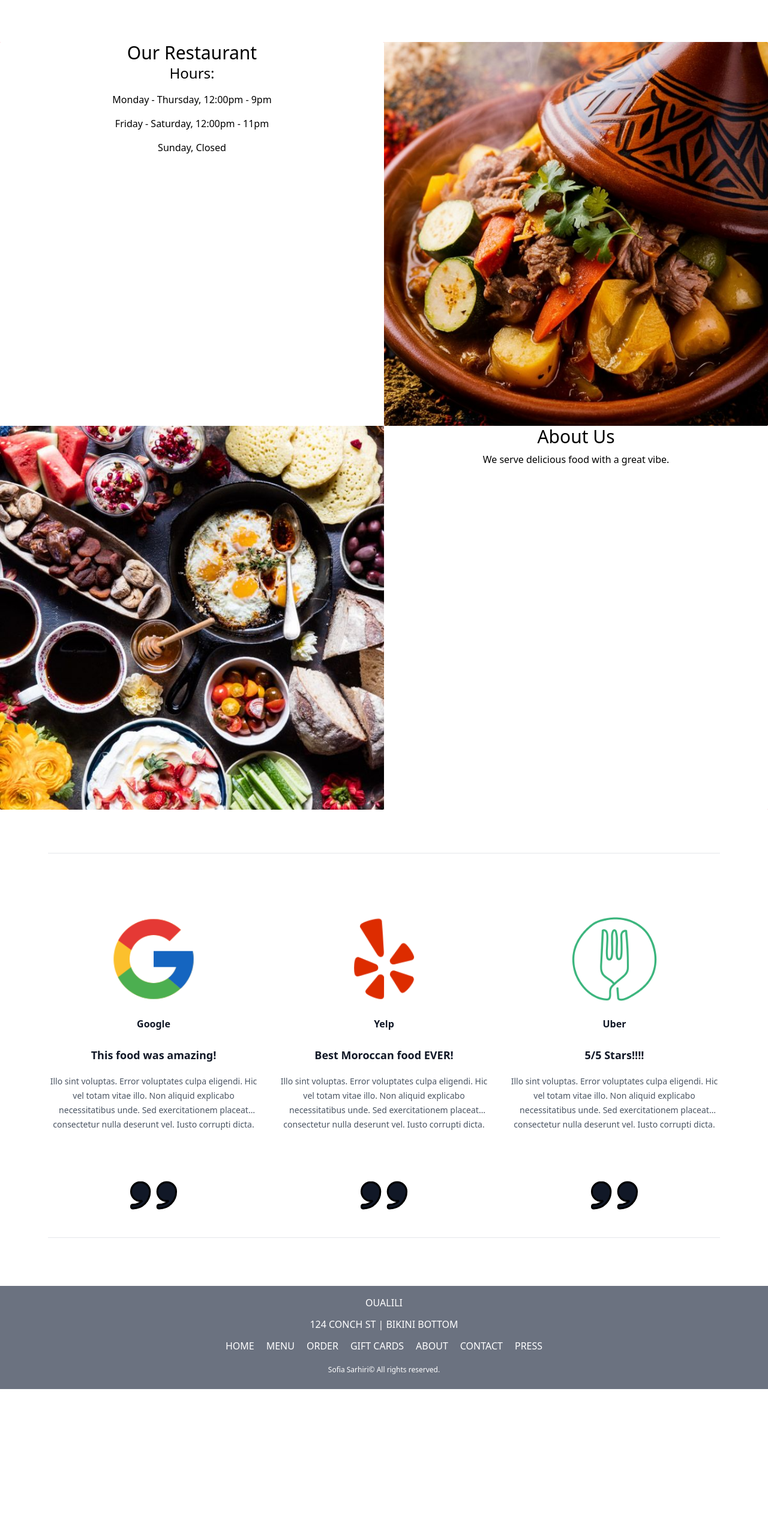
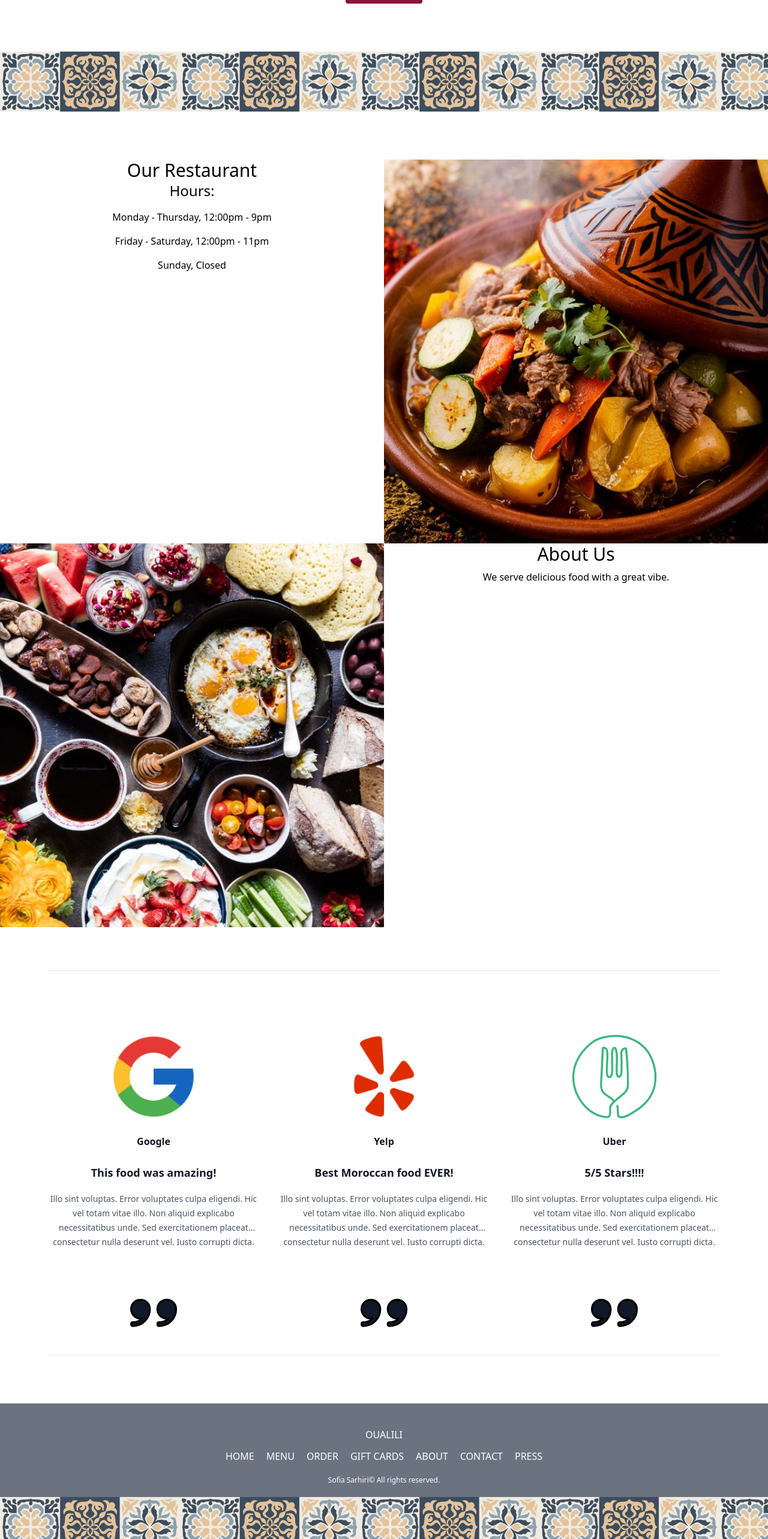
Before and after one commit to sarhiri/restaurant-client, a React (Create React App) app: page / in a window 1280 px wide. Shown: the part 1452-4018 px from the top of the page at 60% size. Before the commit the page ends 3768 px from the top, so only its background shows below. Built offline with nearby package versions, Linux system fonts and the light colour scheme.

Commit message:
mock tile row added

```diff
--- a/src/components/Abouthome.jsx
+++ b/src/components/Abouthome.jsx
@@ -1,4 +1,5 @@
 import background from '../images/moroccan.webp';
+import Tiles from '../components/TileRow'
 
 export default function Example() {
   return (
@@ -12,6 +13,7 @@ export default function Example() {
       {/* Semi-transparent overlay */}
       <div className="absolute inset-0 bg-gray-900 opacity-50 -z-10"></div>
 
+
       {/* Content */}
       <div className="mx-auto max-w-7xl px-6 lg:px-8">
         <div className="mx-auto max-w-2xl lg:mx-0">
@@ -22,6 +24,9 @@ export default function Example() {
           </p>
         </div>
       </div>
+      {/* <div className="relative bottom-0 w-full">
+      <Tiles />
+      </div> */}
     </div>
   );
 }
--- a/src/components/Grid.jsx
+++ b/src/components/Grid.jsx
@@ -3,7 +3,7 @@ import food2 from '../images/vibes.jpeg';
 
 export default function Example() {
   return (
-    <div className="bg-rose-200">
+    <div className="bg-rose-200 mt-20">
       <div className="grid grid-cols-2 md:grid-cols-1 lg:grid-cols-2 gap-0 ">
         {/* Text Box 1 */}
         <div className="bg-white aspect-w-1 aspect-h-1 overflow-hidden rounded-sm flex items-center justify-center p-4">
--- a/src/components/Hours.jsx
+++ b/src/components/Hours.jsx
@@ -1,13 +1,15 @@
 export default function Hours(){
   return(
     <>
-    <h1 className='text-6xl text-center py-10'>Hours</h1>
-    <div className="p-20 m-10 border text-center">
+    <div className="border m-10">
+    <h1 className='text-6xl text-center py-10 '>Hours</h1>
+    <div className="p-20 m-10  text-center">
       Monday - Thursday, 12pm - 9pm <br/>
       Friday - Saturday, 12pm - 11pm <br/>
       Sunday, Closed
 
     </div>
+    </div>
     </>
   )
 }
--- a/src/components/Mission.jsx
+++ b/src/components/Mission.jsx
@@ -4,7 +4,7 @@ export default function Mission(){
 
     return (
       <>
-      <div className="big-div flex flex-row justify-center py-20 px-10 gap-4 my-10 ">
+      <div className="big-div flex lg:flex-row sm:flex-col justify-center py-10 px-10 gap-4 my-10 ">
         {/* Text container */}
         <div className="text-div border p-10">
           <h1 className="text-center p-4">Our Mission</h1>
--- /dev/null
+++ b/src/components/TileRow.jsx
@@ -0,0 +1,16 @@
+import tile from '../images/tiles.jpg'
+
+
+export default function TileRow() {
+  const tileStyle = {
+    backgroundImage: `url(${tile})`,
+    backgroundRepeat: 'repeat-x', // Repeats the image horizontally
+    backgroundSize: 'auto 100px', // Ensures the height is 100px
+    height: '100px',
+    width: '100%', // Takes up the full width of the device
+  };
+
+  return (
+    <div style={tileStyle}></div>
+  );
+}
--- a/src/components/footer.jsx
+++ b/src/components/footer.jsx
@@ -1,10 +1,10 @@
 // src/components/Footer.js
+import Tiles from '../components/TileRow'
 
 function Footer() {
   return (
-    <footer className="relative bottom-0 w-full bg-gray-500 text-white text-center py-4 flex flex-col gap-3">
+    <footer className="relative bottom-0 w-full bg-gray-500 text-white text-center pt-10 flex flex-col gap-3">
       <p>OUALILI</p>
-      <p>124 CONCH ST | BIKINI BOTTOM</p>
       <div className="flex flex-row justify-center gap-5 ">
         <p>HOME</p>
         <p>MENU</p>
@@ -15,6 +15,9 @@ function Footer() {
         <p>PRESS</p>
       </div>
       <p className="text-xs py-2">Sofia Sarhiri©  All rights reserved.</p>
+      <div className="relative bottom-0 w-full">
+      <Tiles />
+      </div>
     </footer>
   );
 }
--- a/src/pages/About.jsx
+++ b/src/pages/About.jsx
@@ -1,12 +1,14 @@
 import Mission from '../components/Mission'
 import Hours from '../components/Hours';
 import Abouthome from '../components/Abouthome'
+import Tiles from '../components/TileRow'
 
 function About () {
   return (
    <>
     <Abouthome />
     <Mission />
+    <Tiles />
     <Hours />
    </>
   )
--- a/src/pages/Home.jsx
+++ b/src/pages/Home.jsx
@@ -2,6 +2,7 @@ import Header from '../components/Header'
 import Rating from '../components/Ratings'
 import Grid from '../components/Grid'
 import FoodGrid from '../components/FoodGrid'
+import Tiles from '../components/TileRow'
 
 
 function Home () {
@@ -9,7 +10,7 @@ function Home () {
    <>
    <Header />
    <FoodGrid />
-
+   <Tiles />
    <Grid />
    <Rating />
    </>
--- a/src/pages/Navbar.jsx
+++ b/src/pages/Navbar.jsx
@@ -2,6 +2,7 @@ import { Disclosure, DisclosureButton, DisclosurePanel } from '@headlessui/react
 import { Bars3Icon, XMarkIcon } from '@heroicons/react/24/outline'
 import { Link } from "react-router-dom";
 import tajine from '../images/tajine.png'
+
 
 
 const navigation = [
@@ -18,8 +19,9 @@ function classNames(...classes) {
 export default function Contact() {
   return (
     <Disclosure as="nav" className="bg-gray-900 relative  top-0 z-10">
+
       <div className="mx-auto max-w-8xl px-2 sm:px-6 lg:px-8">
-        <div className="relative flex h-16 items-center justify-between">
+        <div className="relative flex h-20 items-center justify-between">
 
             {/* Mobile menu button*/}
           <div className="absolute inset-y-0 right-0 flex items-center sm:hidden">
@@ -88,6 +90,7 @@ export default function Contact() {
           ))}
         </div>
       </DisclosurePanel>
+
     </Disclosure>
   )
 }
```
Also changed, not shown: src/components/Header.jsx (line endings or trailing spaces).
